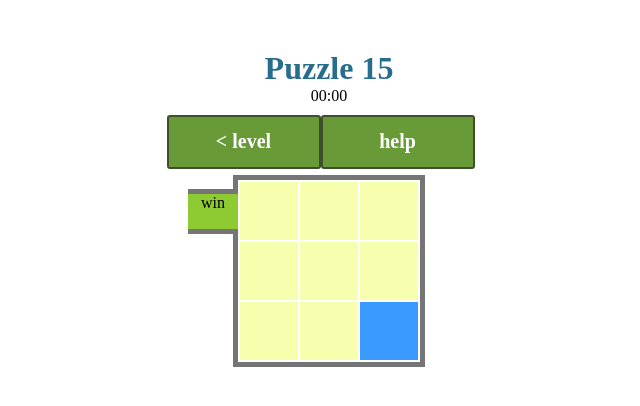
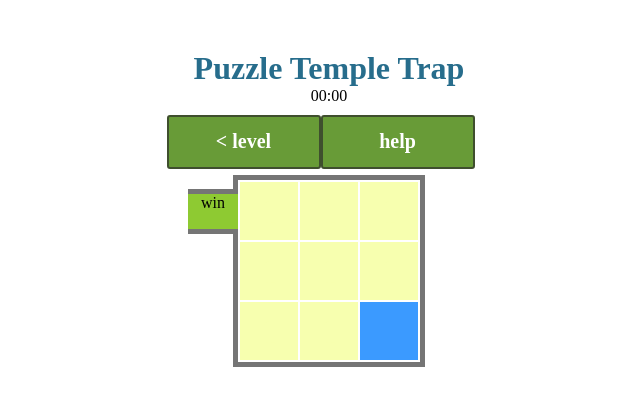
Before and after one commit to TrungKKien/TempleTrap, a plain HTML site: page index.html in a window 1280 px wide. Shown: the whole page, without its empty margins (311-951 px from the left). Drawn offline with nearby package versions, Linux system fonts and the light colour scheme.

Commit message:
update 2

```diff
--- a/index.html
+++ b/index.html
@@ -4,13 +4,13 @@
 <head>
     <meta http-equiv="Content-Type" content="text/html; charset=utf-8" />
     <link rel="stylesheet" href="css/puzzle.css">
-    <title>15 Puzzle</title>
+    <title>Puzzle Temple Trap</title>
 </head>
 
 <body>
     <div id="wrapper">
         <div id="container">
-            <h1>Puzzle 15</h1>
+            <h1>Puzzle Temple Trap</h1>
             <div id="board-time">00:00</div>
             <div id="levers" class="levers-option">
                 <ul class="list-levers">
```
